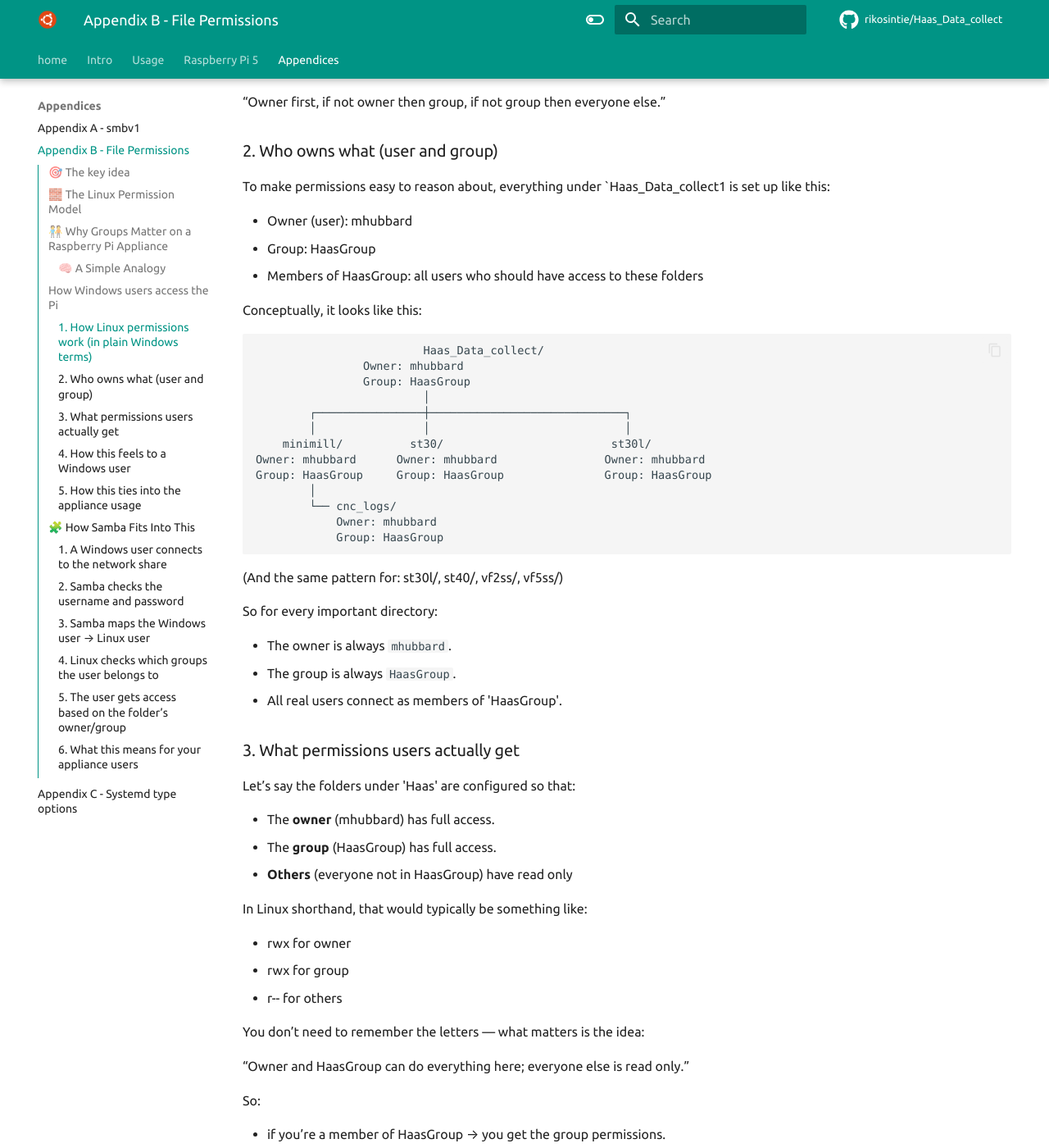
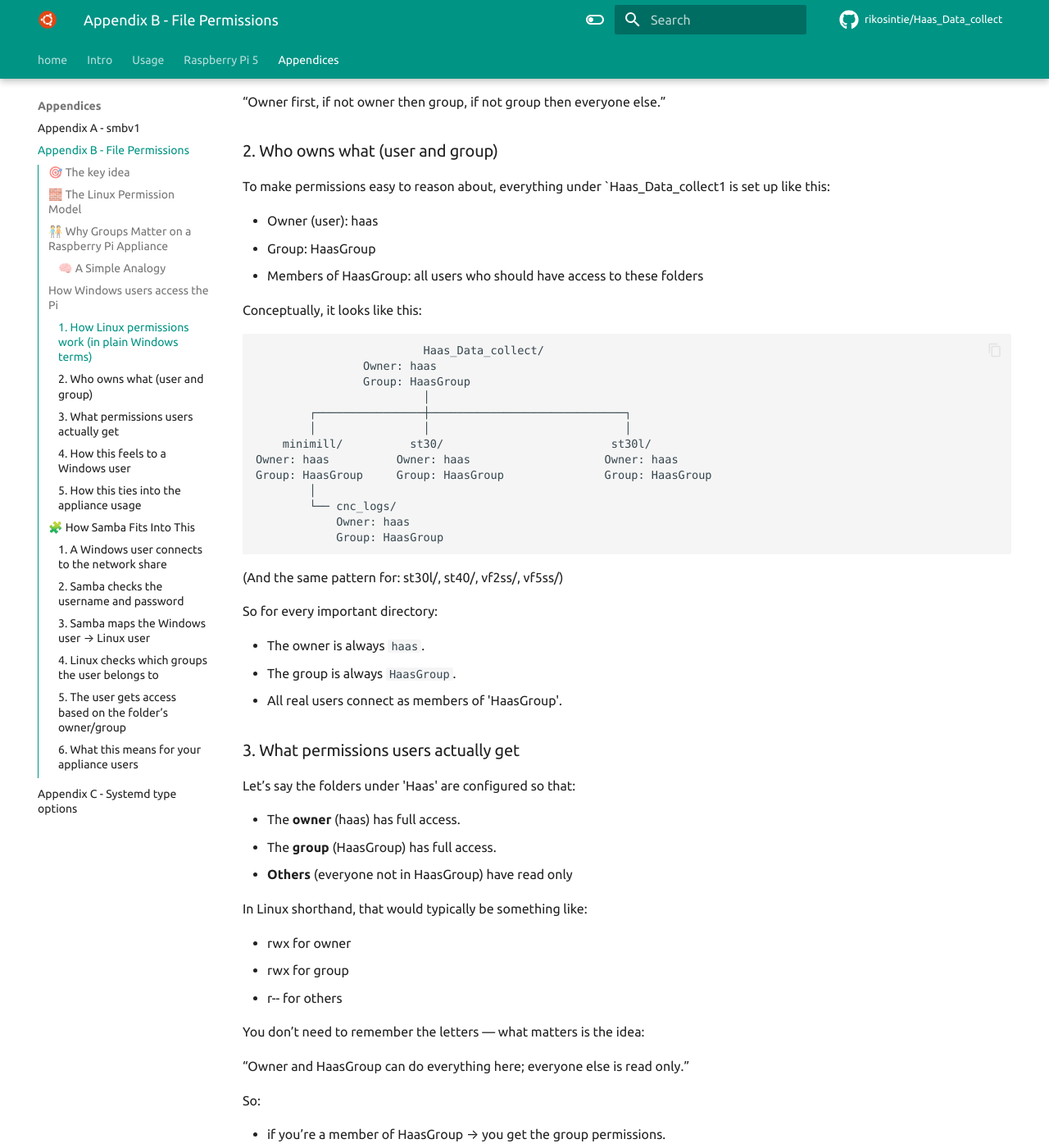
Before and after one commit to rikosintie/Haas_Data_collect, an MkDocs documentation site: the page built from docs/appendices/appendix-b.md, in a window 1280 px wide and 1400 px high, scrolled down 4144 px. Shown: the whole window at 82% size. Built offline with MkDocs 1.6.1 and Material for MkDocs 9.7.7, drawn with Linux system fonts in a browser that asks for light colours; emoji names are drawn with the system emoji font; some web fonts are replaced; comment, search, counter and statistics services are not loaded; some of the changed text lies outside the part shown.

Commit message:
Git Title: Updated user to haas and path to /home/haas

````diff
--- a/docs/appendices/appendix-b.md
+++ b/docs/appendices/appendix-b.md
@@ -15,7 +15,7 @@ I was annoyed at first, but it was effective! This is done in a similar format,
 ----------------------------------------------------------------
 
 **Samba authenticates Windows users, but Linux decides what they can access.**
-When a Windows user logs in, Samba maps them to a Linux user account that belongs to the `HaasGroup`. All folders under `Haas_Data_collect` are owned by `mhubbard` and assigned to `HaasGroup`, so every user in that group gets the same read/write access. This keeps permissions simple and predictable without using Windows-style ACLs or effective permissions.
+When a Windows user logs in, Samba maps them to a Linux user account that belongs to the `HaasGroup`. All folders under `Haas_Data_collect` are owned by `haas` and assigned to `HaasGroup`, so every user in that group gets the same read/write access. This keeps permissions simple and predictable without using Windows-style ACLs or effective permissions.
 
 ----------------------------------------------------------------
 
@@ -120,7 +120,7 @@ This analogy lands well with Windows admins
 ```text
                          ┌──────────────────────────────┐
                          │  Haas_Data_collect           │
-                         │  Owner: mhubbard             │
+                         │  Owner: haas             │
                          │  Group: HaasGroup            │
                          └──────────────┬───────────────┘
                                         │
@@ -128,7 +128,7 @@ This analogy lands well with Windows admins
         │                               │                                │
 ┌──────────────────┐       ┌──────────────────────┐        ┌──────────────────┐
 │    minimill/     │       │      st30    /       │        │      st30l/      │
-│ Owner: mhubbard  │       │ Owner: mhubbard      │        │ Owner: mhubbard  │
+│ Owner: haas      │       │ Owner: haas          │        │ Owner: haas      │
 │ Group: HaasGroup │       │ Group: HaasGroup     │        │ Group: HaasGroup │
 └──────────────────┘       └──────────────────────┘        └──────────────────┘
 ```
@@ -138,12 +138,12 @@ This analogy lands well with Windows admins
 
 This diagram makes the permission model visually obvious:
 
-- One owner (`mhubbard`)
+- One owner (`haas`)
 - One shared group (`HaasGroup`)
 - All users in `HaasGroup` get the same access
 - No Windows‑style “effective permissions” — just owner → group → everyone else
 
-All directories under `Haas_Data_collect` are owned by the user `mhubbard` and assigned to the group `HaasGroup`, which contains all appliance users. This ensures consistent shared access without the complexity of Windows‑style effective permissions.
+All directories under `Haas_Data_collect` are owned by the user `haas` and assigned to the group `HaasGroup`, which contains all appliance users. This ensures consistent shared access without the complexity of Windows‑style effective permissions.
 
 ----------------------------------------------------------------
 
@@ -153,7 +153,7 @@ In this appliance, multiple Windows users will access shared folders on the Rasp
 
 To keep things simple and predictable, we use:
 
-1. One owner for all files: `mhubbard`
+1. One owner for all files: `haas`
 1. One shared group for all users: `HaasGroup`
 1. A consistent permission model across all folders under `Haas_Data_collect`
 
@@ -183,7 +183,7 @@ You can think of it like:
 
 To make permissions easy to reason about, everything under `Haas_Data_collect1 is set up like this:
 
-- Owner (user): mhubbard
+- Owner (user): haas
 - Group: HaasGroup
 - Members of HaasGroup: all users who should have access to these folders
 
@@ -191,17 +191,17 @@ Conceptually, it looks like this:
 
 ```text
                          Haas_Data_collect/
-                Owner: mhubbard
+                Owner: haas
                 Group: HaasGroup
                          │
         ┌────────────────┼─────────────────────────────┐
         │                │                             │
     minimill/          st30/                         st30l/
-Owner: mhubbard      Owner: mhubbard                Owner: mhubbard
+Owner: haas          Owner: haas                    Owner: haas
 Group: HaasGroup     Group: HaasGroup               Group: HaasGroup
         │
         └── cnc_logs/
-            Owner: mhubbard
+            Owner: haas
             Group: HaasGroup
 ```
 
@@ -209,7 +209,7 @@ Group: HaasGroup     Group: HaasGroup               Group: HaasGroup
 
 So for every important directory:
 
-- The  owner is always `mhubbard`.
+- The  owner is always `haas`.
 - The group is always `HaasGroup`.
 - All real users connect as members of 'HaasGroup'.
 
@@ -217,7 +217,7 @@ So for every important directory:
 
 Let’s say the folders under 'Haas' are configured so that:
 
-- The **owner** (mhubbard) has full access.
+- The **owner** (haas) has full access.
 - The **group** (HaasGroup) has full access.
 - **Others** (everyone not in HaasGroup) have read only
 
@@ -240,7 +240,7 @@ So:
 
 From a Windows perspective, you can think of it like this:
 
-- `mhubbard` ≈ a built‑in “service account” that technically owns everything.
+- `haas` ≈ a built‑in “service account” that technically owns everything.
 - `HaasGroup` ≈ a Windows security group that has Full Control on all the relevant folders.
 - Other users on the system ≈ like “Everyone” being read only.
 
@@ -264,7 +264,7 @@ When a Windows user connects to the appliance (for example via a network share:
 
 You, as the appliance creator, keep control simply by:
 
-- Keeping `mhubbard` as the owner.
+- Keeping `haas` as the owner.
 - Ensuring all real users are in `HaasGroup`.
 - Ensuring all critical directories under `Haas_Data_collect` are assigned to `HaasGroup`.
 
@@ -335,13 +335,13 @@ Because all your shared folders belong to `HaasGroup`, the user gets the group p
 
 Every directory under `Haas_Data_collect` is set up like this:
 
-- **Owner:** `mhubbard`
+- **Owner:** `haas`
 - **Group:** `HaasGroup`
 - **Permissions:** owner = full, group = full, others = read only
 
 So when a Windows user connects:
 
-- They are not the owner (mhubbard)
+- They are not the owner (haas)
 - But they are in the group (HaasGroup)
 - So they get the **group permissions**
 
````
